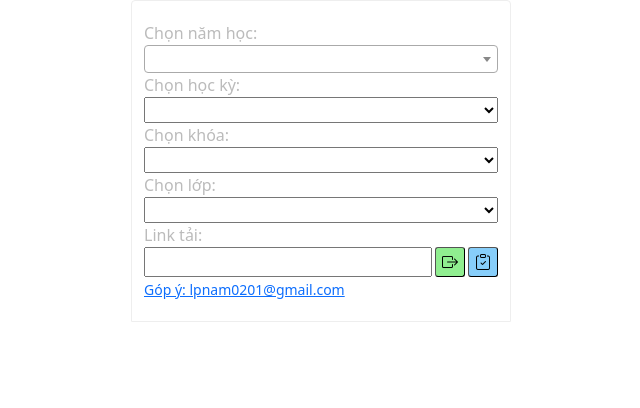
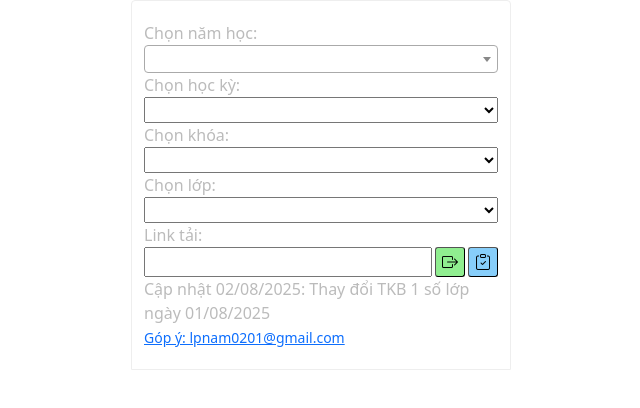
Before and after one commit to lpnam0201/TimeTableGenerator, a plain HTML site: page docs/index.html in a window 1280 px wide. Shown: the whole page, without its empty margins (319-959 px from the left). Drawn offline with nearby package versions, Linux system fonts and the light colour scheme.

Commit message:
add update messsage 2/8/2025

```diff
--- a/docs/index.html
+++ b/docs/index.html
@@ -49,6 +49,9 @@
                         </div>
                     </div>
                 </div>
+                <div>
+                    Cập nhật 02/08/2025: Thay đổi TKB 1 số lớp ngày 01/08/2025
+                </div>
                 <a class="feedback-link small" href="mailto:lpnam0201@gmail.com">Góp ý: lpnam0201@gmail.com</a>
                 <div class="toast end-0 position-fixed" role="alert">
                     <div class="toast-body">
```
